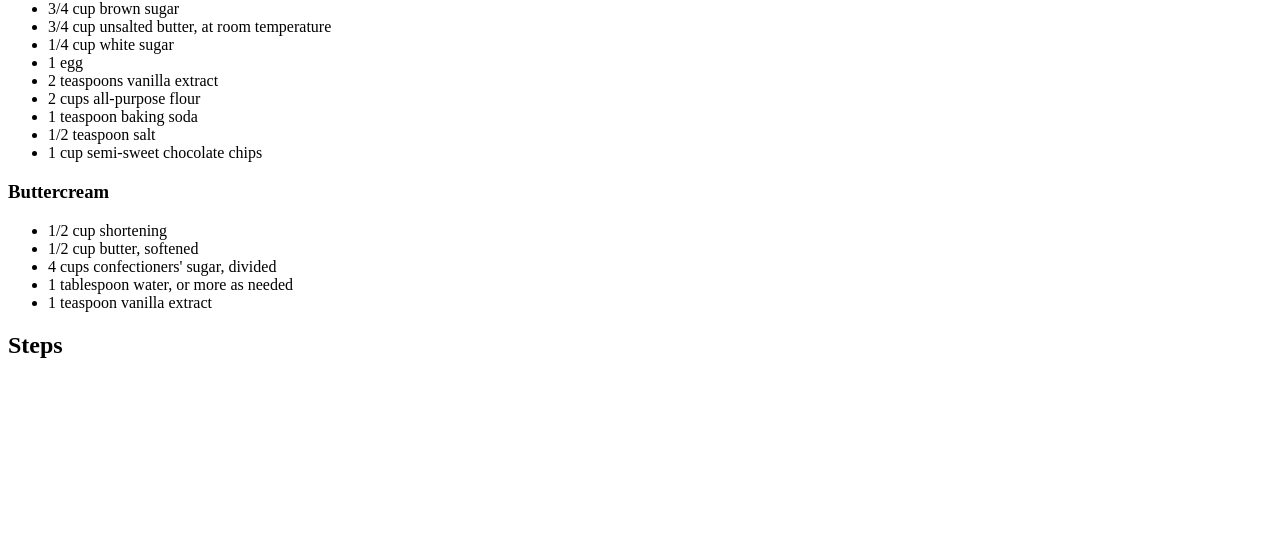
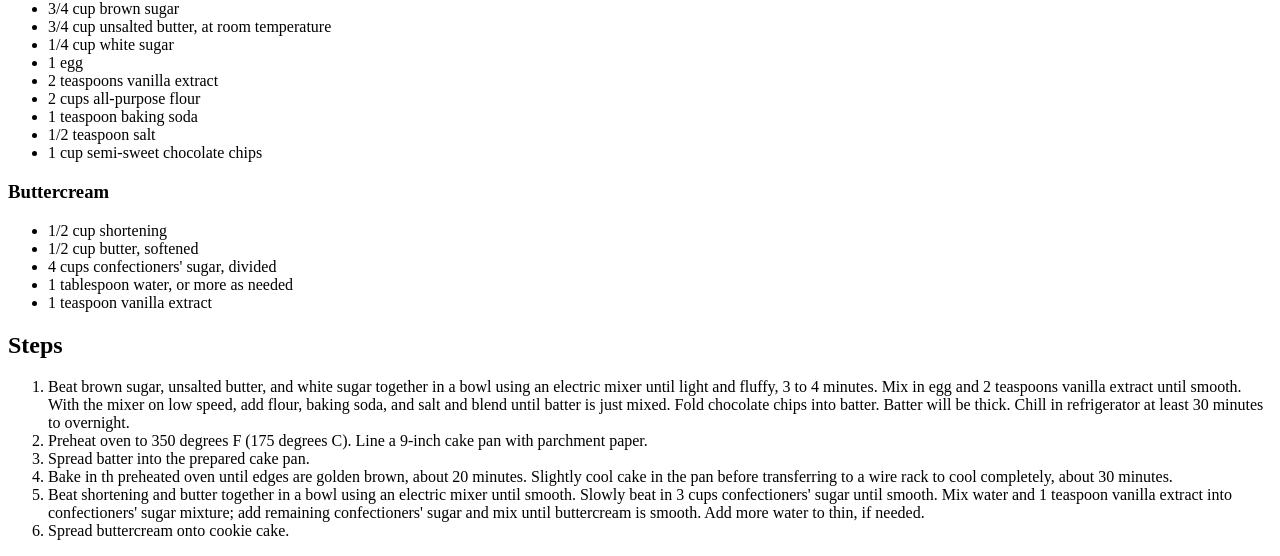
Before and after one commit to HanSolo0001/odin-recipes, a plain HTML site: page recipes/cookie_cake.html in a window 1280 px wide. Shown: the part 1254-1810 px from the top of the page. Before the commit the page ends 1632 px from the top, so only its background shows below. Drawn offline with Linux system fonts and the light colour scheme.

Commit message:
Added steps content

```diff
--- a/recipes/cookie_cake.html
+++ b/recipes/cookie_cake.html
@@ -36,7 +36,16 @@
         <li>1 teaspoon vanilla extract</li>
     </ul>
     <h2>Steps</h2>
-
+    <ol>
+        <li>Beat brown sugar, unsalted butter, and white sugar together in a bowl using an electric mixer until light and fluffy, 3 to 4 minutes. Mix in egg and 2 teaspoons vanilla extract until smooth. With the mixer on low speed, add flour, baking soda,
+            and salt and blend until batter is just mixed. Fold chocolate chips into batter. Batter will be thick. Chill in refrigerator at least 30 minutes to overnight.</li>
+        <li>Preheat oven to 350 degrees F (175 degrees C). Line a 9-inch cake pan with parchment paper.</li>
+        <li>Spread batter into the prepared cake pan.</li>
+        <li>Bake in th preheated oven until edges are golden brown, about 20 minutes. Slightly cool cake in the pan before transferring to a wire rack to cool completely, about 30 minutes.</li>
+        <li>Beat shortening and butter together in a bowl using an electric mixer until smooth. Slowly beat in 3 cups confectioners' sugar until smooth. Mix water and 1 teaspoon vanilla extract into confectioners' sugar mixture; add remaining confectioners'
+            sugar and mix until buttercream is smooth. Add more water to thin, if needed.</li>
+        <li>Spread buttercream onto cookie cake.</li>
+    </ol>
 </body>
 
 </html>
```
